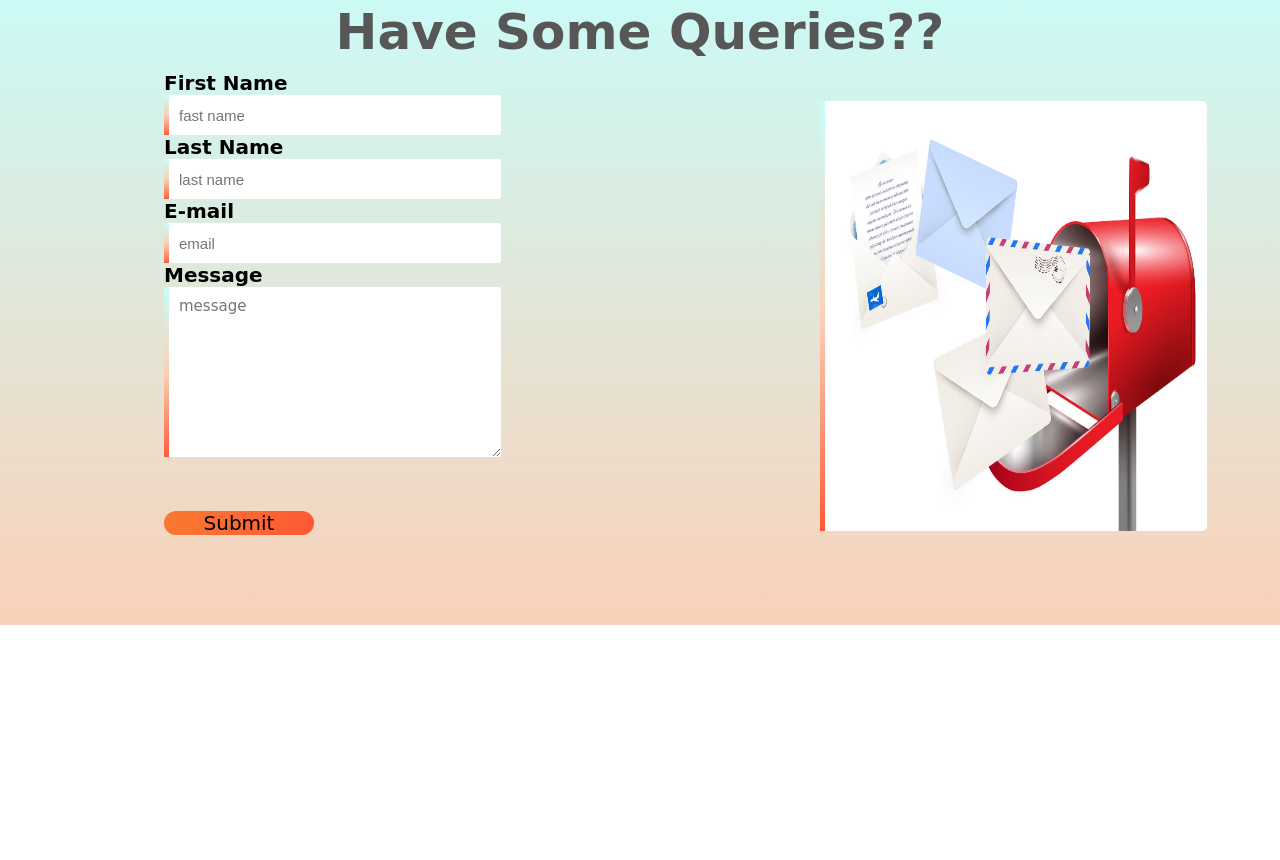
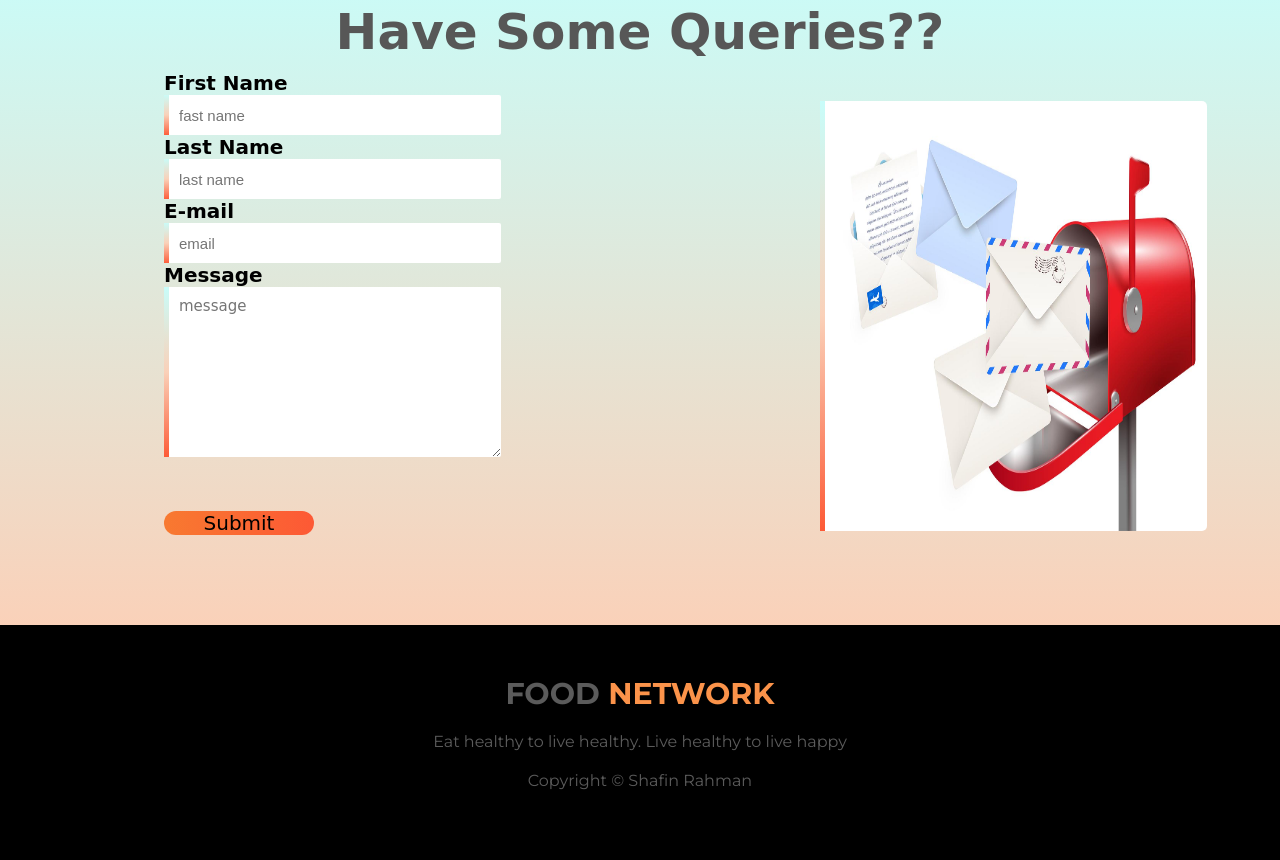
Before and after one commit to shafinrahman912/food-network-assignment, a plain HTML site: page index.html in a window 1280 px wide. Shown: the part 3422-4282 px from the top of the page. Before the commit the page ends 4047 px from the top, so only its background shows below. Drawn offline with Linux system fonts and the light colour scheme; a web font is replaced by a local one.

Commit message:
footer-added

```diff
--- a/css/style.css
+++ b/css/style.css
@@ -298,3 +298,23 @@ button {
     border-image-slice: 1;
 
 }
+
+/* footer started */
+footer {
+    text-align: center;
+    background-color: black;
+    color: #5B5B5B;
+    padding: 50px 0;
+}
+
+footer h1 {
+    font-size: 30px;
+}
+
+footer h1 span {
+    color: #FB934A;
+}
+
+footer p {
+    margin: 20px 0;
+}
--- a/index.html
+++ b/index.html
@@ -180,7 +180,16 @@
     </section>
 
 
+    <!-- footer add -->
+    <footer>
+        <h1>
+            FOOD <span>NETWORK</span>
+        </h1>
+        <p>Eat healthy to live healthy. Live healthy to live happy</p>
+        <p>Copyright &copy Shafin Rahman</p>
 
+
+    </footer>
 
 
 
```
